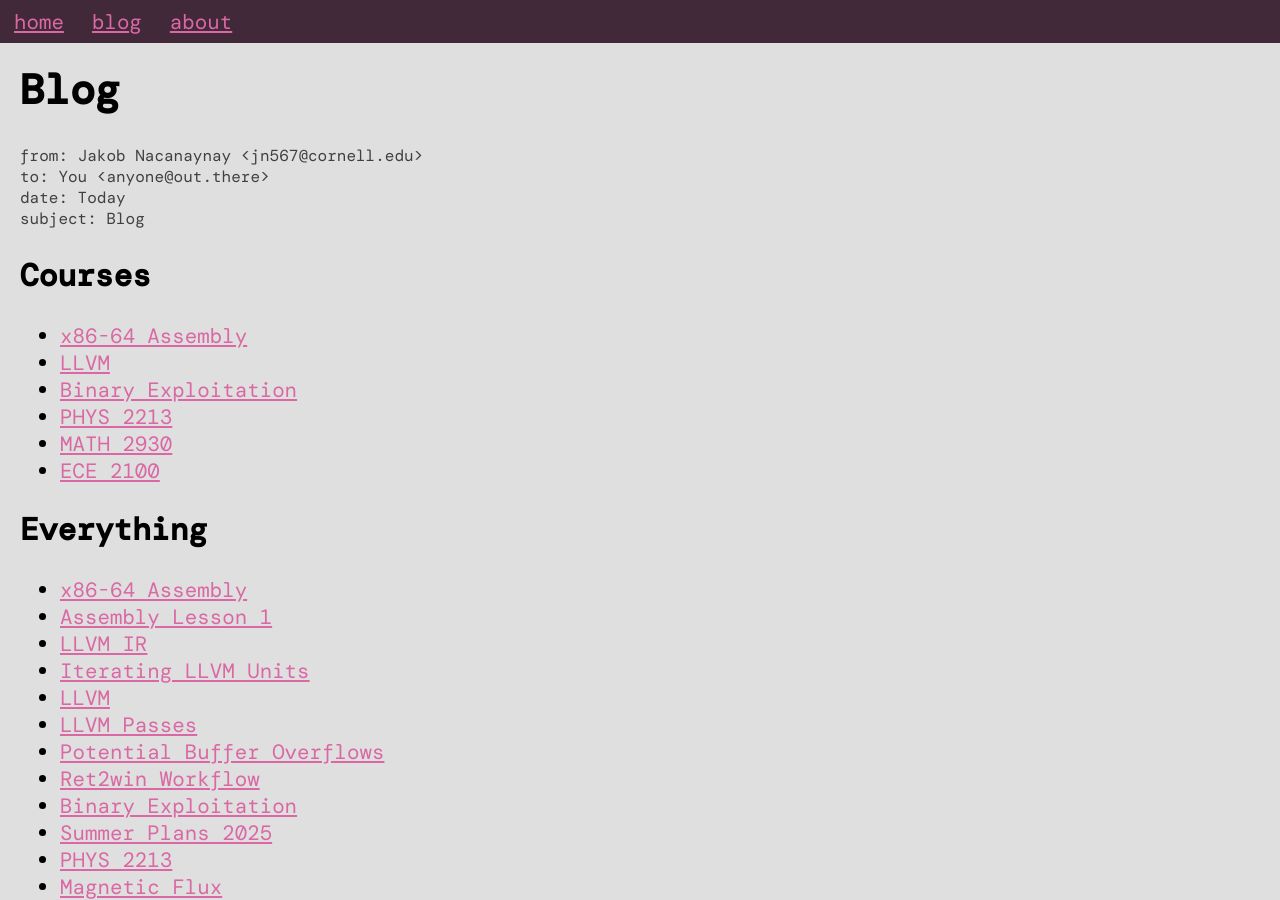
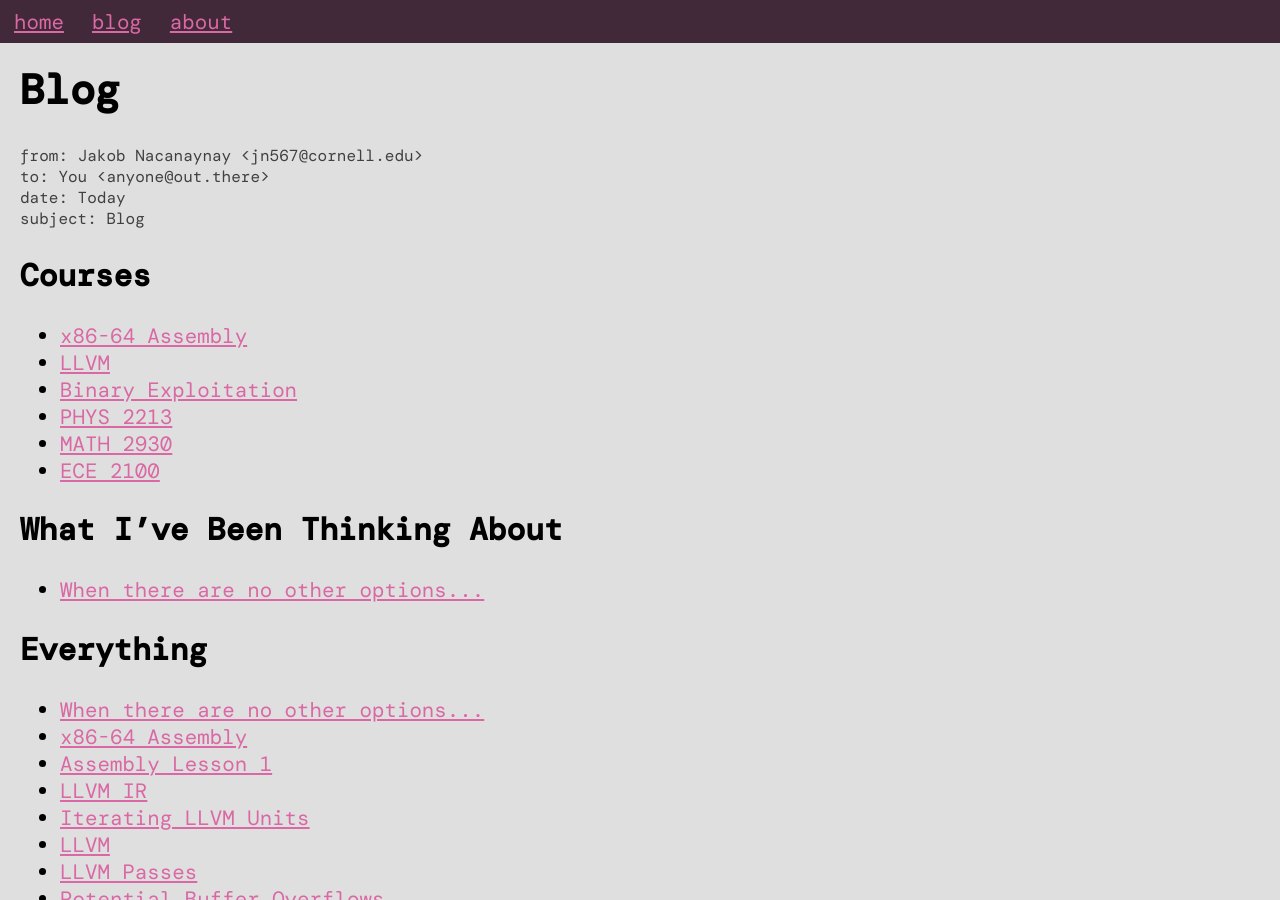
Before and after one commit to j-nac/j-nac.github.io, a Jekyll site: the page built from blog.md, in a window 1280 px wide and 900 px high. Built offline with Jekyll 4.4.1, drawn with Linux system fonts in a browser that asks for light colours; some web fonts are replaced; some of the changed lines change nothing that is shown.

Commit message:
Add content

```diff
--- /dev/null
+++ b/_posts/2025-07-19-when-there-are-no-other-options.md
@@ -0,0 +1,46 @@
+---
+layout: post
+title: When there are no other options...
+tags: politics thoughts
+---
+
+{% include mailinfo.html from="Jakob Nacanaynay <jnac8080@gmail.com>" to="You <anyone@out.there>" date="July 19, 2025, 8:16 PM" subject="When there are no other options..." %}
+
+## Background
+
+I was mindlessly scrolling through Instagram reels when I came across a clip about [Senate Democrats walking out of a judge's confirmation hearing](https://thehill.com/homenews/senate/5406140-trump-nominees-approved-despite-democrats-objections/){:target="_blank"}. The details didn't really matter to me --- *something-something, broken rules, Democrat's can't do anything, blah blah blah.*
+
+The comments were unsurprising. Conservatives: performative, cry-baby Democrats. Left-wing: performative, ineffective Democrats.
+
+Ok, sure. Walking out doesn't do much. But what the hell are they supposed to do?
+
+- Sit pretty, follow decorum, shut up, vote no, get overrided anyways, game over?
+- Scream your head off, get on news, achieve nothing?
+
+At least by walking out, they get to do something better with your time. Go home to their families a bit early or cook a nice meal.
+
+## But seriously, what do you do?
+
+- What do you do when the rules don't give you a way to fight back?
+- What do you do when they're directly causing harm to innocent people?
+- What do you do when protest never works?
+  - When they don't give a shit when you're peaceful
+  - When they take one burning car and shoot it in 20 angles, ignoring the larger issue
+  - When they don't give a shit when your people are brutalized in the streets
+- **What do you do when there are no other options?**
+
+## The Intrusive Thought
+
+When there are no *peaceful* options, there are only **violent** options.
+
+The Constitution gives us the right to speak and vote. Our politicians have construed this to mean that we must obey some abstract politics of decorum. There has been the underlying assumption that we all play nice, act reasonably, vote our conscience, embrace bipartisanship.
+
+There has been a peace treaty of behavior that Republicans have felt free to cross. Democrats thus far have been afraid of retaliation. [Republicans count on that](https://youtu.be/MAbab8aP4_A). Hesitancy is an absurd reaction as it will only result in loss. The only logical response is return of fire and escalation.
+
+When the system doesn't work for us, it is our Lockean right to stage a revolution. It is our second amendment right to fight. It is in our American DNA. It is human to fight oppression --- from Roman slave revolts to Frantz Fanon.
+
+## For Clarity
+
+I am not calling on violence. All I am saying is that a system where one side completely dominates and does not make any concession to a significant part of the population is not sustainable.
+
+**Leaders should not only desire to serve the people, but fear them.**
--- a/blog.md
+++ b/blog.md
@@ -16,6 +16,16 @@ title: blog | Jakob Nacanaynay
 {% endfor %}
 </ul>
 
+## What I've Been Thinking About
+
+<ul>
+{% for post in site.posts %}
+    {%  if post.tags contains 'thoughts' %}
+    <li><a href="{{ post.url }}">{{ post.title }}</a></li>
+    {% endif %}
+{% endfor %}
+</ul>
+
 ## Everything
 
 <ul>
```
